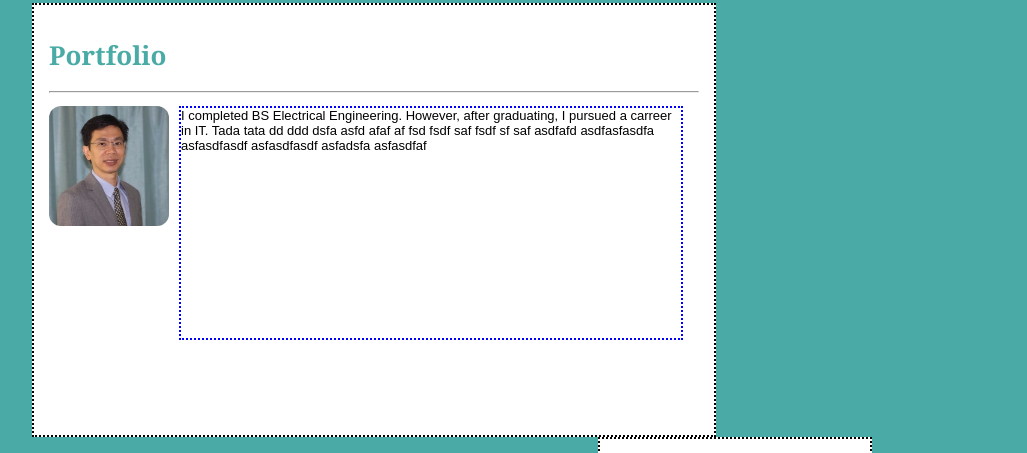
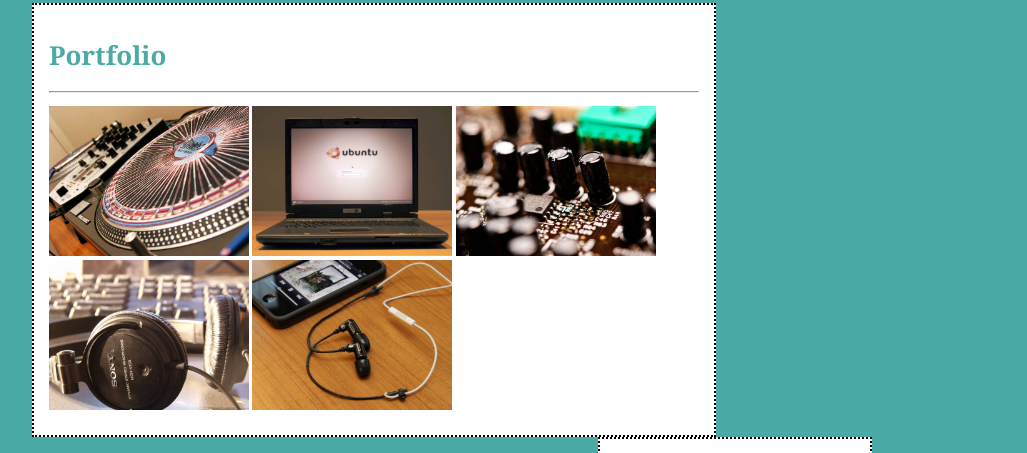
Before and after one commit to rfenix3/Basic-Portfolio, a plain HTML site: page portfolio.html in a window 1280 px wide. Shown: the part 66-519 px from the top of the page, without its empty margins (68-1095 px from the left). Drawn offline with Linux system fonts and the light colour scheme.

Commit message:
04292017 assignment rev1

```diff
--- a/asset/css/style.css
+++ b/asset/css/style.css
@@ -136,3 +136,7 @@ p {
 	width: 70px;
     height: 70px;
 	}
+
+#place_pics {
+	width:200px;
+}
--- a/portfolio.html
+++ b/portfolio.html
@@ -23,11 +23,12 @@
     	<h1>Portfolio</h1>
       <hr>
 	   	<div>
-    		<p><img id="headshot" src="asset/images/RF_Headshot.jpg" alt="Headshot"></p>
-    	</div>
-    	<div id="aboutme">
-    	I completed BS Electrical Engineering.  However, after graduating, I pursued a carreer in IT. Tada tata dd
-      ddd dsfa asfd afaf af fsd fsdf saf fsdf sf saf asdfafd asdfasfasdfa asfasdfasdf asfasdfasdf asfadsfa asfasdfaf
+    		<p><img id="place_pics" src="asset/images/technics-q-c-640-480-2.jpg" alt="Hangman">
+        <img id="place_pics" src="asset/images/technics-q-c-640-480-3.jpg" alt="RPG Game">
+        <img id="place_pics" src="asset/images/technics-q-c-640-480-4.jpg" alt="Trivia Game">
+        <img id="place_pics" src="asset/images/technics-q-c-640-480-6.jpg" alt="Rutgers Info Widget">
+        <img id="place_pics" src="asset/images/technics-q-c-640-480-7.jpg" alt="Rock Paper Scissors"></p>
+
     	</div>
   	 </div>
 
```
